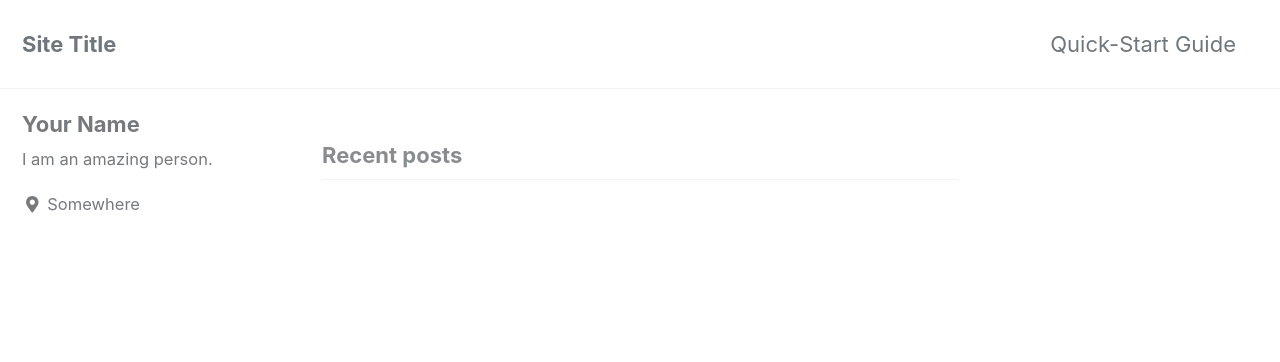
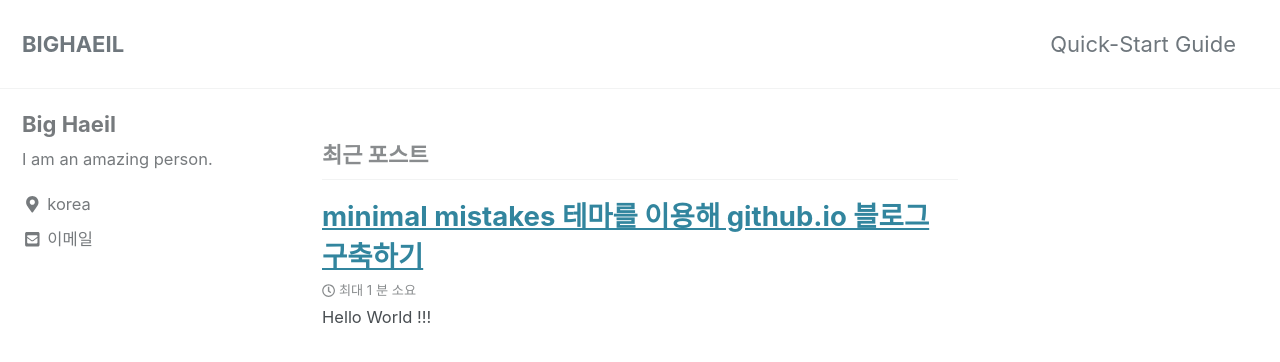
Before and after one commit to bighaeil/bighaeil.github.io, a Jekyll site: the page built from index.html, in a window 1280 px wide and 900 px high. Shown: the top 362 px of the window. Built offline with Jekyll 4.4.1, drawn with Linux system fonts in a browser that asks for light colours; cached includes are drawn as plain includes; nearby versions of some CDN libraries; the list of posts is cut into pages by our own code; some of the changed text lies outside the part shown.

Commit message:
first post

```diff
--- a/_config.yml
+++ b/_config.yml
@@ -15,23 +15,23 @@
 minimal_mistakes_skin    : "default" # "air", "aqua", "contrast", "dark", "dirt", "neon", "mint", "plum", "sunrise"
 
 # Site Settings
-locale                   : "en-US"
-title                    : "Site Title"
+locale                   : "ko-KR" # "en-US"
+title                    : "BIGHAEIL"
 title_separator          : "-"
-name                     : "Your Name"
-description              : "An amazing website."
-url                      : # the base hostname & protocol for your site e.g. "https://mmistakes.github.io"
+name                     : "Big Haeil"
+description              : "WILL BE ..."
+url                      : "https://bighaeil.github.io" # the base hostname & protocol for your site e.g. "https://mmistakes.github.io"
 baseurl                  : # the subpath of your site, e.g. "/blog"
-repository               : # GitHub username/repo-name e.g. "mmistakes/minimal-mistakes"
+repository               : "bighaeil/bighaeil.github.io" # GitHub username/repo-name e.g. "mmistakes/minimal-mistakes"
 teaser                   : # path of fallback teaser image, e.g. "/assets/images/500x300.png"
 logo                     : # path of logo image to display in the masthead, e.g. "/assets/images/88x88.png"
 masthead_title           : # overrides the website title displayed in the masthead, use " " for no title
-# breadcrumbs            : false # true, false (default)
+breadcrumbs              : true # true, false (default)
 words_per_minute         : 200
 comments:
-  provider               : # false (default), "disqus", "discourse", "facebook", "staticman", "staticman_v2", "utterances", "custom"
+  provider               : "disqus" # false (default), "disqus", "discourse", "facebook", "staticman", "staticman_v2", "utterances", "custom"
   disqus:
-    shortname            : # https://help.disqus.com/customer/portal/articles/466208-what-s-a-shortname-
+    shortname            : "bighaeil" # https://help.disqus.com/customer/portal/articles/466208-what-s-a-shortname-
   discourse:
     server               : # https://meta.discourse.org/t/embedding-discourse-comments-via-javascript/31963 , e.g.: meta.discourse.org
   facebook:
@@ -106,11 +106,11 @@ analytics:
 
 # Site Author
 author:
-  name             : "Your Name"
+  name             : "Big Haeil"
   avatar           : # path of avatar image, e.g. "/assets/images/bio-photo.jpg"
   bio              : "I am an amazing person."
-  location         : "Somewhere"
-  email            :
+  location         : "korea"
+  email            : "bighaeil.gmail.com"
   links:
     - label: "Email"
       icon: "fas fa-fw fa-envelope-square"
@@ -290,6 +290,15 @@ defaults:
       layout: single
       author_profile: true
       read_time: true
-      comments: # true
+      comments: true
       share: true
       related: true
+      sidebar:
+        nav: "main"
+  # _pages 부분입니다.
+  - scope:
+      path: "_pages"
+      type: pages
+    values:
+      layout: single
+      author_profile: true
--- /dev/null
+++ b/_posts/2019-04-21-hello-world.md
@@ -0,0 +1,9 @@
+---
+title: "minimal mistakes 테마를 이용해 github.io 블로그 구축하기"
+categories:
+  - blogging
+last_modified_at: 2018-07-01T13:00:00+09:00
+toc: true
+---
+
+Hello World !!!
```
Also changed, not shown: _pages/404.md (added, +15 -0 lines), _pages/about.md (added, +85 -0 lines), _pages/category-archive.md (added, +6 -0 lines), _pages/tag-archive.md (added, +6 -0 lines).
